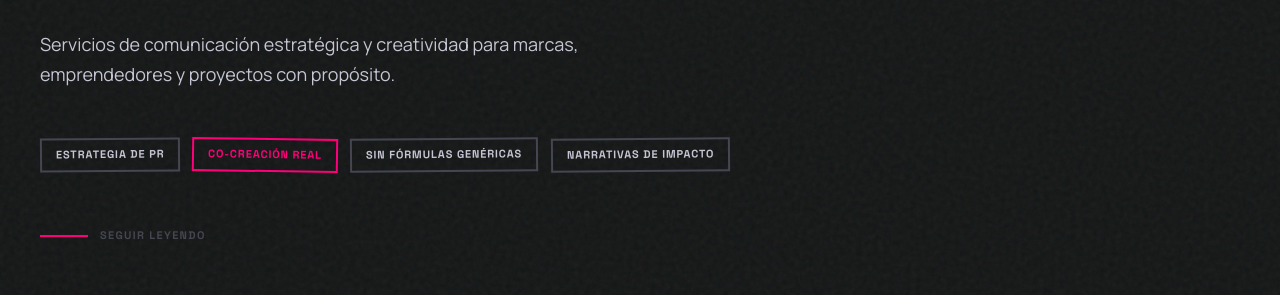
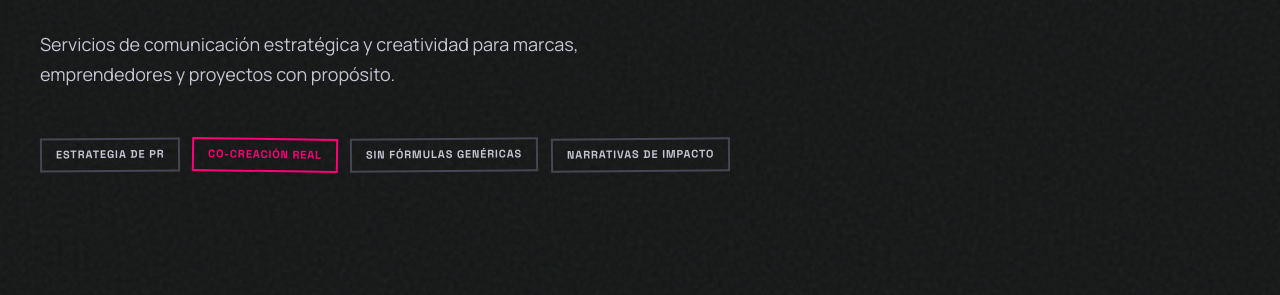
Before and after one commit to ignaciobavala-png/fenika, a plain HTML site: page index.html in a window 1280 px wide. Shown: the part 505-800 px from the top of the page. Drawn offline with Linux system fonts and the light colour scheme.

Commit message:
remove seguir leyendo from hero

```diff
--- a/index.html
+++ b/index.html
@@ -845,10 +845,6 @@
         <span class="badge">Sin fórmulas genéricas</span>
         <span class="badge">Narrativas de impacto</span>
       </div>
-      <div class="hero-scroll reveal">
-        <span class="scroll-line"></span>
-        Seguir leyendo
-      </div>
     </div>
   </section>
 
```
